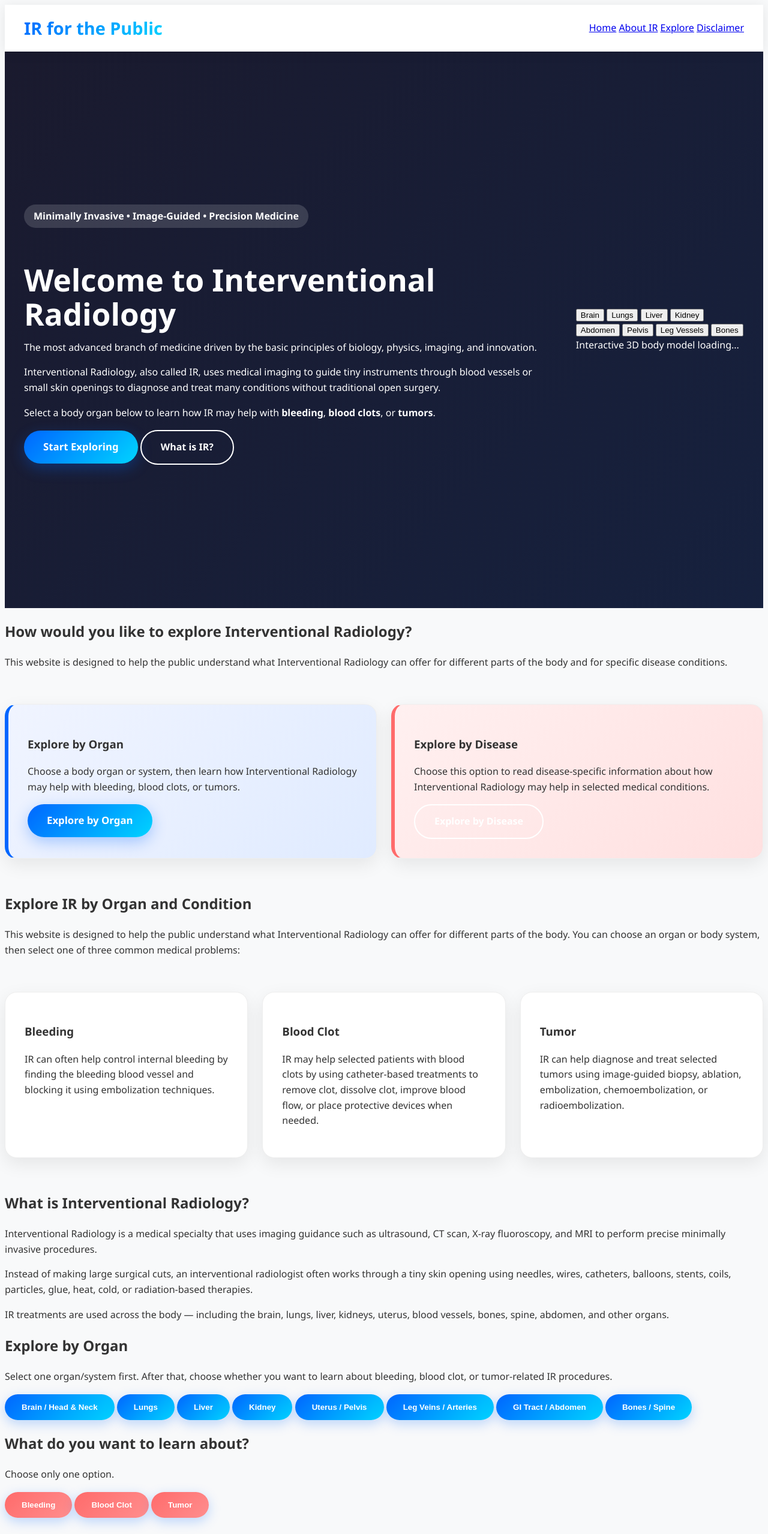
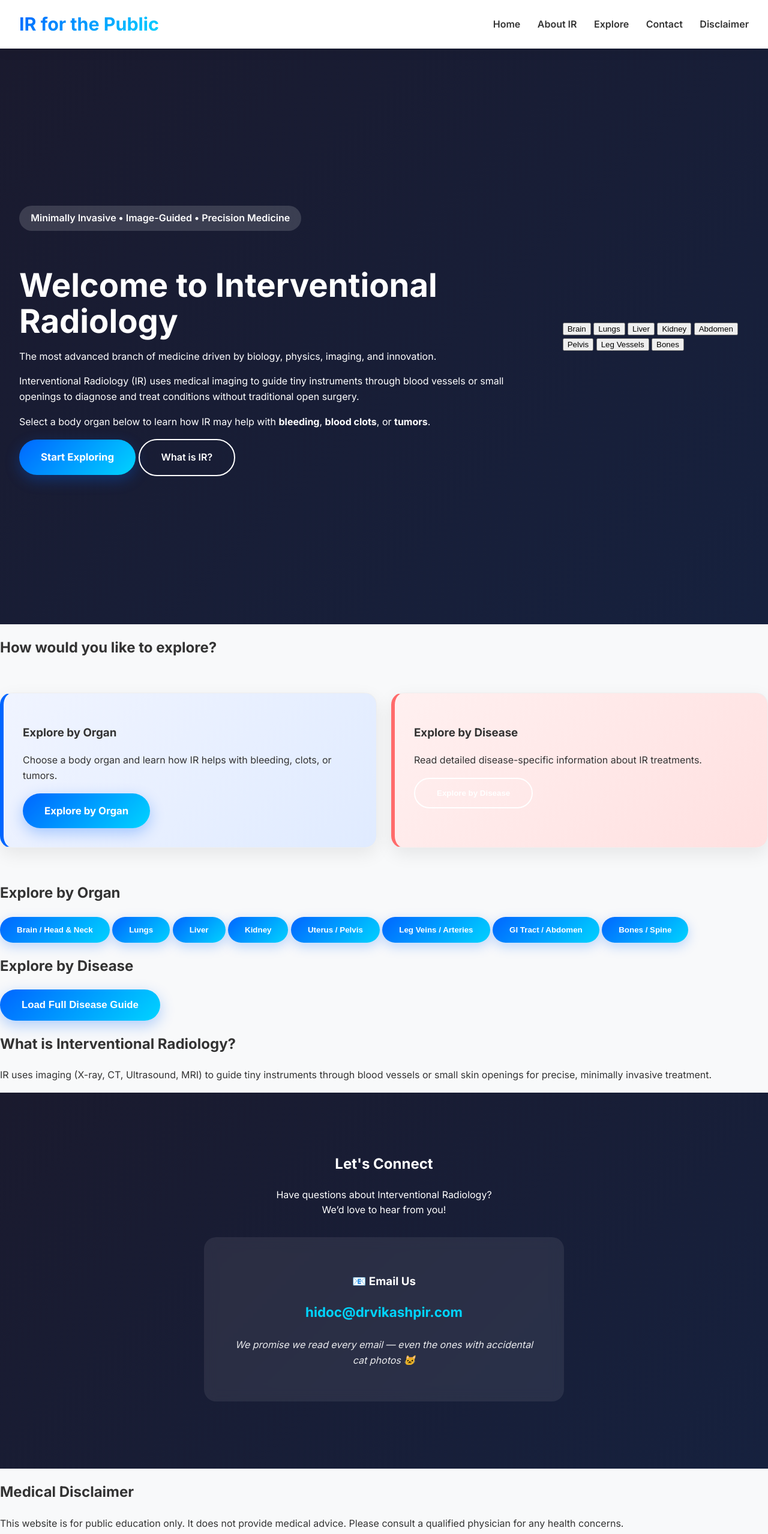
Before and after one commit to drvikashpir/drvikashpir-website, a plain HTML site: page index.html in a window 1280 px wide. Shown: the top 2558 px of the page at 60% size. Drawn offline with nearby package versions, Linux system fonts and the light colour scheme; some packages are replaced by stand-ins of ours; a script that the page names is missing.

Commit message:
Update index.html

```diff
--- a/index.html
+++ b/index.html
@@ -2,38 +2,208 @@
 <html lang="en">
 <head>
   <meta charset="UTF-8" />
-
   <meta name="viewport" content="width=device-width, initial-scale=1.0" />
-
-  <meta
-    name="description"
-    content="A public education website explaining how Interventional Radiology can help treat bleeding, blood clots, and tumors using minimally invasive image-guided procedures."
-  />
-
+  <meta name="description" content="A public education website explaining how Interventional Radiology can help treat bleeding, blood clots, and tumors using minimally invasive image-guided procedures." />
   <title>IR for the Public | Interventional Radiology Explained</title>
 
+  <!-- External CSS -->
   <link rel="stylesheet" href="style.css" />
 
+  <!-- Google Font -->
+  <link href="https://fonts.googleapis.com/css2?family=Inter:wght@400;600;700&display=swap" rel="stylesheet">
+
   <!-- 3D model viewer -->
-  <script
-    type="module"
-    src="https://ajax.googleapis.com/ajax/libs/model-viewer/4.3.1/model-viewer.min.js">
-  </script>
+  <script type="module" src="https://ajax.googleapis.com/ajax/libs/model-viewer/4.3.1/model-viewer.min.js"></script>
 
-  <!-- Markdown viewer for disease-based exploration -->
+  <!-- Markdown viewer -->
   <script src="https://cdn.jsdelivr.net/npm/marked/marked.min.js"></script>
+
+  <style>
+    /* ====================== COLORFUL MODERN STYLES ====================== */
+    :root {
+      --primary: #0066ff;
+      --accent: #ff6b6b;
+      --gradient: linear-gradient(135deg, #0066ff, #00d4ff);
+      --gradient2: linear-gradient(135deg, #ff6b6b, #ff8e8e);
+    }
+
+    body {
+      font-family: 'Inter', system-ui, sans-serif;
+      background: #f8f9fa;
+      color: #333;
+      line-height: 1.6;
+      margin: 0;
+    }
+
+    .site-header {
+      background: white;
+      box-shadow: 0 2px 20px rgba(0,0,0,0.08);
+      padding: 1rem 2rem;
+      display: flex;
+      justify-content: space-between;
+      align-items: center;
+      position: sticky;
+      top: 0;
+      z-index: 100;
+    }
+
+    .logo {
+      font-weight: 800;
+      font-size: 1.9rem;
+      background: var(--gradient);
+      -webkit-background-clip: text;
+      -webkit-text-fill-color: transparent;
+    }
+
+    nav a {
+      margin-left: 1.5rem;
+      text-decoration: none;
+      color: #333;
+      font-weight: 600;
+    }
+
+    .hero {
+      background: linear-gradient(135deg, #1a1a2e 0%, #16213e 100%);
+      color: white;
+      padding: 5rem 2rem;
+      display: flex;
+      align-items: center;
+      gap: 3rem;
+      min-height: 100vh;
+    }
+
+    .hero-text h1 {
+      font-size: 3.4rem;
+      line-height: 1.1;
+      margin-bottom: 1rem;
+    }
+
+    .hero-badge {
+      background: rgba(255,255,255,0.15);
+      padding: 0.5rem 1.2rem;
+      border-radius: 50px;
+      display: inline-block;
+      margin-bottom: 1rem;
+      font-weight: 600;
+    }
+
+    /* Attractive Buttons */
+    .primary-button {
+      background: var(--gradient);
+      color: white;
+      padding: 16px 36px;
+      border: none;
+      border-radius: 50px;
+      font-weight: 700;
+      font-size: 1.05rem;
+      cursor: pointer;
+      transition: all 0.3s ease;
+      text-decoration: none;
+      display: inline-block;
+      box-shadow: 0 8px 25px rgba(0, 102, 255, 0.3);
+    }
+    .primary-button:hover {
+      transform: translateY(-4px);
+      box-shadow: 0 15px 35px rgba(0, 102, 255, 0.4);
+    }
+
+    .secondary-button {
+      background: transparent;
+      color: white;
+      padding: 16px 36px;
+      border: 2px solid white;
+      border-radius: 50px;
+      font-weight: 600;
+      transition: all 0.3s ease;
+      text-decoration: none;
+      display: inline-block;
+    }
+    .secondary-button:hover {
+      background: white;
+      color: #1a1a2e;
+    }
+
+    .procedure-card {
+      background: white;
+      border-radius: 20px;
+      padding: 2rem;
+      margin: 1.5rem 0;
+      box-shadow: 0 10px 30px rgba(0,0,0,0.08);
+      transition: transform 0.3s ease;
+      border: 1px solid #eee;
+    }
+    .procedure-card:hover {
+      transform: translateY(-8px);
+    }
+
+    .quick-cards {
+      display: grid;
+      grid-template-columns: repeat(auto-fit, minmax(280px, 1fr));
+      gap: 1.5rem;
+    }
+
+    .explore-choice-card {
+      background: linear-gradient(135deg, #f0f4ff, #e0ebff);
+      border-left: 6px solid var(--primary);
+    }
+    .explore-choice-card:nth-child(2) {
+      background: linear-gradient(135deg, #fff0f0, #ffe0e0);
+      border-left-color: var(--accent);
+    }
+
+    .button-grid button {
+      background: var(--gradient);
+      color: white;
+      border: none;
+      padding: 14px 28px;
+      border-radius: 50px;
+      font-weight: 600;
+      cursor: pointer;
+      transition: all 0.3s ease;
+      box-shadow: 0 6px 20px rgba(0, 102, 255, 0.25);
+    }
+    .button-grid button:hover {
+      transform: translateY(-4px) scale(1.03);
+    }
+
+    .condition-buttons button {
+      background: var(--gradient2);
+    }
+
+    /* Contact Section */
+    #contact {
+      background: linear-gradient(135deg, #1a1a2e, #16213e);
+      color: white;
+      padding: 5rem 2rem;
+      text-align: center;
+    }
+    .contact-card {
+      max-width: 520px;
+      margin: 2rem auto;
+      background: rgba(255,255,255,0.08);
+      padding: 2.5rem;
+      border-radius: 20px;
+      backdrop-filter: blur(10px);
+    }
+    .funny-note {
+      font-style: italic;
+      margin-top: 1.5rem;
+      opacity: 0.9;
+    }
+
+    .hidden { display: none; }
+  </style>
 </head>
-
 <body>
 
   <!-- Header -->
   <header class="site-header">
     <div class="logo">IR for the Public</div>
-
     <nav>
       <a href="#home">Home</a>
       <a href="#about">About IR</a>
       <a href="#choose-path">Explore</a>
+      <a href="#contact">Contact</a>
       <a href="#disclaimer">Disclaimer</a>
     </nav>
   </header>
@@ -42,434 +212,121 @@
 
     <!-- Hero Section -->
     <section id="home" class="hero">
-
       <div class="hero-text">
-
-        <p class="hero-badge">
-          Minimally Invasive • Image-Guided • Precision Medicine
-        </p>
-
-        <h1>
-          Welcome to Interventional Radiology
-        </h1>
-
-        <p class="tagline">
-          The most advanced branch of medicine driven by the basic principles
-          of biology, physics, imaging, and innovation.
-        </p>
-
-        <p class="intro">
-          Interventional Radiology, also called IR, uses medical imaging to guide
-          tiny instruments through blood vessels or small skin openings to diagnose
-          and treat many conditions without traditional open surgery.
-        </p>
-
-        <p class="intro">
-          Select a body organ below to learn how IR may help with
-          <strong>bleeding</strong>, <strong>blood clots</strong>, or
-          <strong>tumors</strong>.
-        </p>
+        <p class="hero-badge">Minimally Invasive • Image-Guided • Precision Medicine</p>
+        <h1>Welcome to Interventional Radiology</h1>
+        <p class="tagline">The most advanced branch of medicine driven by biology, physics, imaging, and innovation.</p>
+        <p class="intro">Interventional Radiology (IR) uses medical imaging to guide tiny instruments through blood vessels or small openings to diagnose and treat conditions without traditional open surgery.</p>
+        <p class="intro">Select a body organ below to learn how IR may help with <strong>bleeding</strong>, <strong>blood clots</strong>, or <strong>tumors</strong>.</p>
 
         <div class="hero-actions">
           <a href="#choose-path" class="primary-button">Start Exploring</a>
           <a href="#about" class="secondary-button">What is IR?</a>
         </div>
-
       </div>
 
-      <!-- 3D Body Model -->
+      <!-- 3D Model -->
       <div class="hero-3d">
+        <model-viewer id="bodyModel" src="assets/human-body.glb" alt="Interactive 3D human body model" camera-controls auto-rotate shadow-intensity="1" exposure="1" touch-action="pan-y">
+          <button class="hotspot" slot="hotspot-brain" onclick="selectOrganFromModel('brain')">Brain</button>
+          <button class="hotspot" slot="hotspot-lungs" onclick="selectOrganFromModel('lungs')">Lungs</button>
+          <button class="hotspot" slot="hotspot-liver" onclick="selectOrganFromModel('liver')">Liver</button>
+          <button class="hotspot" slot="hotspot-kidney" onclick="selectOrganFromModel('kidney')">Kidney</button>
+          <button class="hotspot" slot="hotspot-abdomen" onclick="selectOrganFromModel('abdomen')">Abdomen</button>
+          <button class="hotspot" slot="hotspot-uterus" onclick="selectOrganFromModel('uterus')">Pelvis</button>
+          <button class="hotspot" slot="hotspot-legs" onclick="selectOrganFromModel('legs')">Leg Vessels</button>
+          <button class="hotspot" slot="hotspot-bones" onclick="selectOrganFromModel('bones')">Bones</button>
+        </model-viewer>
+      </div>
+    </section>
 
-        <model-viewer
-          id="bodyModel"
-          src="assets/human-body.glb"
-          alt="Interactive 3D human body model for learning about Interventional Radiology"
-          camera-controls
-          auto-rotate
-          shadow-intensity="1"
-          exposure="1"
-          touch-action="pan-y"
-          class="body-model">
+    <!-- Explore Options -->
+    <section id="choose-path" class="info-section">
+      <h2>How would you like to explore?</h2>
+      <div class="quick-cards">
+        <div class="procedure-card explore-choice-card">
+          <h3>Explore by Organ</h3>
+          <p>Choose a body organ and learn how IR helps with bleeding, clots, or tumors.</p>
+          <a href="#explore" class="primary-button">Explore by Organ</a>
+        </div>
+        <div class="procedure-card explore-choice-card">
+          <h3>Explore by Disease</h3>
+          <p>Read detailed disease-specific information about IR treatments.</p>
+          <button onclick="loadDiseaseGuide()" class="secondary-button">Explore by Disease</button>
+        </div>
+      </div>
+    </section>
 
-          <!-- Brain -->
-          <button
-            class="hotspot brain-hotspot"
-            slot="hotspot-brain"
-            data-position="0m 1.5m 0m"
-            data-normal="0m 1m 0m"
-            onclick="selectOrganFromModel('brain')">
-            Brain
-          </button>
-
-          <!-- Lungs -->
-          <button
-            class="hotspot lungs-hotspot"
-            slot="hotspot-lungs"
-            data-position="0m 0.75m 0.08m"
-            data-normal="0m 0m 1m"
-            onclick="selectOrganFromModel('lungs')">
-            Lungs
-          </button>
-
-          <!-- Liver -->
-          <button
-            class="hotspot liver-hotspot"
-            slot="hotspot-liver"
-            data-position="0.18m 0.38m 0.08m"
-            data-normal="0m 0m 1m"
-            onclick="selectOrganFromModel('liver')">
-            Liver
-          </button>
-
-          <!-- Kidney -->
-          <button
-            class="hotspot kidney-hotspot"
-            slot="hotspot-kidney"
-            data-position="-0.2m 0.22m 0.05m"
-            data-normal="0m 0m 1m"
-            onclick="selectOrganFromModel('kidney')">
-            Kidney
-          </button>
-
-          <!-- Abdomen -->
-          <button
-            class="hotspot abdomen-hotspot"
-            slot="hotspot-abdomen"
-            data-position="0m 0.1m 0.08m"
-            data-normal="0m 0m 1m"
-            onclick="selectOrganFromModel('abdomen')">
-            Abdomen
-          </button>
-
-          <!-- Uterus / Pelvis -->
-          <button
-            class="hotspot uterus-hotspot"
-            slot="hotspot-uterus"
-            data-position="0m -0.15m 0.08m"
-            data-normal="0m 0m 1m"
-            onclick="selectOrganFromModel('uterus')">
-            Pelvis
-          </button>
-
-          <!-- Legs -->
-          <button
-            class="hotspot legs-hotspot"
-            slot="hotspot-legs"
-            data-position="0m -0.8m 0.08m"
-            data-normal="0m 0m 1m"
-            onclick="selectOrganFromModel('legs')">
-            Leg Vessels
-          </button>
-
-          <!-- Bones / Spine -->
-          <button
-            class="hotspot bones-hotspot"
-            slot="hotspot-bones"
-            data-position="0.25m -0.35m 0.08m"
-            data-normal="0m 0m 1m"
-            onclick="selectOrganFromModel('bones')">
-            Bones
-          </button>
-
-          <!-- If model does not load -->
-          <div class="model-fallback">
-            Interactive 3D body model loading...
-          </div>
-
-        </model-viewer>
-
+    <!-- Organ-Based Explorer -->
+    <section id="explore" class="explore-section">
+      <h2>Explore by Organ</h2>
+      <div class="button-grid" id="organButtons">
+        <button onclick="selectOrgan('brain')">Brain / Head & Neck</button>
+        <button onclick="selectOrgan('lungs')">Lungs</button>
+        <button onclick="selectOrgan('liver')">Liver</button>
+        <button onclick="selectOrgan('kidney')">Kidney</button>
+        <button onclick="selectOrgan('uterus')">Uterus / Pelvis</button>
+        <button onclick="selectOrgan('legs')">Leg Veins / Arteries</button>
+        <button onclick="selectOrgan('abdomen')">GI Tract / Abdomen</button>
+        <button onclick="selectOrgan('bones')">Bones / Spine</button>
       </div>
 
+      <div id="conditionSection" class="hidden">
+        <h2>What do you want to learn about?</h2>
+        <div class="button-grid condition-buttons">
+          <button onclick="selectCondition('bleeding')">Bleeding</button>
+          <button onclick="selectCondition('clot')">Blood Clot</button>
+          <button onclick="selectCondition('tumor')">Tumor</button>
+        </div>
+      </div>
+
+      <div id="resultsSection" class="hidden">
+        <h2 id="resultsTitle">IR Procedures</h2>
+        <div id="resultsContainer"></div>
+      </div>
     </section>
 
-    <!-- Main Exploration Choice -->
-    <section id="choose-path" class="info-section">
-
-      <h2>How would you like to explore Interventional Radiology?</h2>
-
-      <p>
-        This website is designed to help the public understand what
-        Interventional Radiology can offer for different parts of the body and
-        for specific disease conditions.
-      </p>
-
-      <div class="quick-cards">
-
-        <div class="procedure-card explore-choice-card">
-          <h3>Explore by Organ</h3>
-
-          <p>
-            Choose a body organ or system, then learn how Interventional Radiology
-            may help with bleeding, blood clots, or tumors.
-          </p>
-
-          <a href="#explore" class="primary-button">
-            Explore by Organ
-          </a>
-        </div>
-
-        <div class="procedure-card explore-choice-card">
-          <h3>Explore by Disease</h3>
-
-          <p>
-            Choose this option to read disease-specific information about how
-            Interventional Radiology may help in selected medical conditions.
-          </p>
-
-          <a href="#disease-explore" class="secondary-button" onclick="loadDiseaseGuide()">
-            Explore by Disease
-          </a>
-        </div>
-
-      </div>
-
-    </section>
-
-    <!-- Quick Intro Section -->
-    <section class="info-section">
-
-      <h2>Explore IR by Organ and Condition</h2>
-
-      <p>
-        This website is designed to help the public understand what
-        Interventional Radiology can offer for different parts of the body.
-        You can choose an organ or body system, then select one of three common
-        medical problems:
-      </p>
-
-      <div class="quick-cards">
-
-        <div class="procedure-card">
-          <h3>Bleeding</h3>
-          <p>
-            IR can often help control internal bleeding by finding the bleeding
-            blood vessel and blocking it using embolization techniques.
-          </p>
-        </div>
-
-        <div class="procedure-card">
-          <h3>Blood Clot</h3>
-          <p>
-            IR may help selected patients with blood clots by using catheter-based
-            treatments to remove clot, dissolve clot, improve blood flow, or place
-            protective devices when needed.
-          </p>
-        </div>
-
-        <div class="procedure-card">
-          <h3>Tumor</h3>
-          <p>
-            IR can help diagnose and treat selected tumors using image-guided
-            biopsy, ablation, embolization, chemoembolization, or radioembolization.
-          </p>
-        </div>
-
-      </div>
-
+    <!-- Disease Guide -->
+    <section id="disease-explore" class="explore-section">
+      <h2>Explore by Disease</h2>
+      <button onclick="loadDiseaseGuide()" class="primary-button">Load Full Disease Guide</button>
+      <div id="diseaseGuideContainer" class="markdown-container"></div>
     </section>
 
     <!-- About IR -->
     <section id="about" class="info-section">
-
       <h2>What is Interventional Radiology?</h2>
-
-      <p>
-        Interventional Radiology is a medical specialty that uses imaging guidance
-        such as ultrasound, CT scan, X-ray fluoroscopy, and MRI to perform precise
-        minimally invasive procedures.
-      </p>
-
-      <p>
-        Instead of making large surgical cuts, an interventional radiologist often
-        works through a tiny skin opening using needles, wires, catheters, balloons,
-        stents, coils, particles, glue, heat, cold, or radiation-based therapies.
-      </p>
-
-      <p>
-        IR treatments are used across the body — including the brain, lungs, liver,
-        kidneys, uterus, blood vessels, bones, spine, abdomen, and other organs.
-      </p>
-
+      <p>IR uses imaging (X-ray, CT, Ultrasound, MRI) to guide tiny instruments through blood vessels or small skin openings for precise, minimally invasive treatment.</p>
     </section>
 
-    <!-- Organ-Based Explore Section -->
-    <section id="explore" class="explore-section">
+    <!-- Contact Section -->
+    <section id="contact">
+      <h2>Let's Connect</h2>
+      <p style="max-width:600px; margin:0 auto 2rem;">Have questions about Interventional Radiology?<br>We’d love to hear from you!</p>
 
-      <h2>Explore by Organ</h2>
-
-      <p class="section-subtitle">
-        Select one organ/system first. After that, choose whether you want to learn
-        about bleeding, blood clot, or tumor-related IR procedures.
-      </p>
-
-      <!-- Backup organ buttons -->
-      <div class="button-grid" id="organButtons">
-
-        <button onclick="selectOrgan('brain')">
-          Brain / Head & Neck
-        </button>
-
-        <button onclick="selectOrgan('lungs')">
-          Lungs
-        </button>
-
-        <button onclick="selectOrgan('liver')">
-          Liver
-        </button>
-
-        <button onclick="selectOrgan('kidney')">
-          Kidney
-        </button>
-
-        <button onclick="selectOrgan('uterus')">
-          Uterus / Pelvis
-        </button>
-
-        <button onclick="selectOrgan('legs')">
-          Leg Veins / Arteries
-        </button>
-
-        <button onclick="selectOrgan('abdomen')">
-          GI Tract / Abdomen
-        </button>
-
-        <button onclick="selectOrgan('bones')">
-          Bones / Spine
-        </button>
-
+      <div class="contact-card">
+        <h3>📧 Email Us</h3>
+        <a href="mailto:hidoc@drvikashpir.com" style="font-size:1.4rem; font-weight:700; color:#00d4ff; text-decoration:none;">
+          hidoc@drvikashpir.com
+        </a>
+        <p class="funny-note">
+          We promise we read every email — even the ones with accidental cat photos 🐱
+        </p>
       </div>
-
-      <!-- Condition Selector -->
-      <div id="conditionSection" class="condition-section hidden">
-
-        <h2>What do you want to learn about?</h2>
-
-        <p class="section-subtitle">
-          Choose only one option.
-        </p>
-
-        <div class="button-grid condition-buttons">
-
-          <button onclick="selectCondition('bleeding')">
-            Bleeding
-          </button>
-
-          <button onclick="selectCondition('clot')">
-            Blood Clot
-          </button>
-
-          <button onclick="selectCondition('tumor')">
-            Tumor
-          </button>
-
-        </div>
-
-      </div>
-
-      <!-- Results Section -->
-      <div id="resultsSection" class="results-section hidden">
-
-        <h2 id="resultsTitle">
-          IR Procedures
-        </h2>
-
-        <p>
-          Below are examples of Interventional Radiology procedures that may be
-          considered in selected patients. The final decision always depends on
-          clinical condition, imaging findings, laboratory results, available
-          expertise, and physician evaluation.
-        </p>
-
-        <div id="resultsContainer"></div>
-
-      </div>
-
-    </section>
-
-    <!-- Disease-Based Explore Section -->
-    <section id="disease-explore" class="explore-section">
-
-      <h2>Explore by Disease</h2>
-
-      <p class="section-subtitle">
-        This section provides disease-specific information about how
-        Interventional Radiology may help in selected conditions.
-      </p>
-
-      <div class="disease-actions">
-        <button class="primary-button button-reset" onclick="loadDiseaseGuide()">
-          Load Disease Guide
-        </button>
-      </div>
-
-      <div id="diseaseGuideContainer" class="markdown-container">
-        <p>
-          Click <strong>Load Disease Guide</strong> to view disease-specific
-          Interventional Radiology information.
-        </p>
-
-        <p>
-          If the disease guide does not load, please check that your Markdown file
-          is uploaded at:
-        </p>
-
-        <pre>assets/disease-guide.md</pre>
-      </div>
-
-    </section>
-
-    <!-- Emergency Warning -->
-    <section class="disclaimer">
-
-      <h2>When to Seek Emergency Help</h2>
-
-      <p>
-        If you or someone else has sudden severe bleeding, stroke symptoms, chest
-        pain, severe shortness of breath, coughing large amounts of blood, sudden
-        weakness, loss of consciousness, severe abdominal pain, or any life-threatening
-        symptom, seek emergency medical care immediately.
-      </p>
-
     </section>
 
     <!-- Disclaimer -->
     <section id="disclaimer" class="disclaimer">
-
       <h2>Medical Disclaimer</h2>
-
-      <p>
-        This website is for public education only. It does not provide diagnosis,
-        personal medical advice, treatment recommendation, or emergency medical care.
-      </p>
-
-      <p>
-        Interventional Radiology procedures may not be suitable for every patient.
-        Treatment decisions should be made by qualified medical professionals after
-        reviewing the patient’s symptoms, physical examination, imaging, medical
-        history, laboratory results, and overall condition.
-      </p>
-
-      <p>
-        If you have a medical emergency, call emergency services immediately.
-      </p>
-
+      <p>This website is for public education only. It does not provide medical advice. Please consult a qualified physician for any health concerns.</p>
     </section>
 
   </main>
 
-  <!-- Footer -->
-  <footer>
-    <p>
-      © 2026 IR for the Public. Educational information only.
-    </p>
-
-    <p>
-      Built to help people understand the role of Interventional Radiology in
-      modern medicine.
-    </p>
+  <footer style="text-align:center; padding:2rem; background:#f1f1f1;">
+    <p>© 2026 IR for the Public — Educational information only.</p>
   </footer>
 
   <script src="script.js"></script>
-
 </body>
 </html>
```
